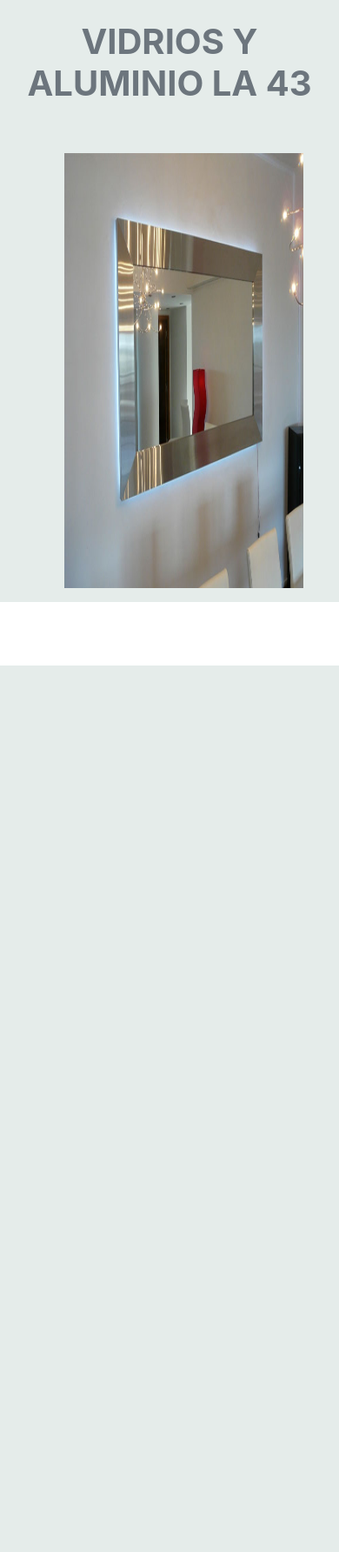
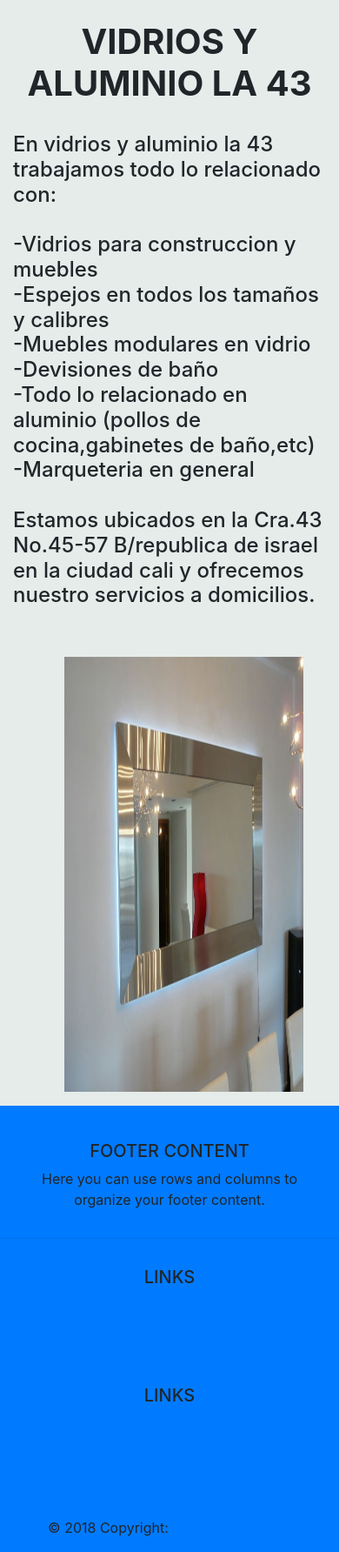
Before and after one commit to jhonatan1153/rocio, a PHP site: page / in a window 390 px wide. Shown: the part 79-1863 px from the top of the page at 87% size. Before the commit the page ends 844 px from the top, so only its background shows below. Run offline with PHP 8.4, Linux system fonts and the light colour scheme; data that the repository does not hold is empty.

Commit message:
Update index.php

```diff
--- a/index.php
+++ b/index.php
@@ -81,7 +81,22 @@
   <div class="row" >
     <div class="col-sm-6">
       <br>
-<H1 class="text-center text-secondary"><strong>VIDRIOS Y ALUMINIO LA 43</strong></H1>
+<H1 class="text-center "><strong>VIDRIOS Y ALUMINIO LA 43</strong></H1>
+<br>
+
+<h4>En vidrios y aluminio la 43 trabajamos todo lo relacionado con:<BR><BR>
+
+-Vidrios para construccion y muebles<BR>
+-Espejos en todos los tamaños y calibres<BR>
+-Muebles modulares en vidrio <BR>
+-Devisiones de baño <BR>
+-Todo lo relacionado en aluminio (pollos de cocina,gabinetes de baño,etc)<BR>
+-Marqueteria en general<BR><BR>
+
+
+Estamos ubicados en la Cra.43 No.45-57 B/republica de israel en la ciudad cali y ofrecemos nuestro servicios a domicilios.
+
+</h4>
 
 
     </div>
@@ -90,7 +105,7 @@
        <div class="col-sm-6">
     <center>
       <BR>
-        <BR>
+      <BR>
 
     <div class="slider">
 			<ul>
@@ -116,7 +131,105 @@
 </div>
 
 
+
+
+
+<!-- Footer -->
+<footer class="page-footer font-small bg-primary pt-4">
+
+  <!-- Footer Links -->
+  <div class="container-fluid text-center text-md-left">
+
+    <!-- Grid row -->
+    <div class="row">
+
+      <!-- Grid column -->
+      <div class="col-md-6 mt-md-0 mt-3">
+
+        <!-- Content -->
+        <h5 class="text-uppercase">Footer Content</h5>
+        <p>Here you can use rows and columns to organize your footer content.</p>
+
+      </div>
+      <!-- Grid column -->
+
+      <hr class="clearfix w-100 d-md-none pb-3">
+
+      <!-- Grid column -->
+      <div class="col-md-3 mb-md-0 mb-3">
+
+        <!-- Links -->
+        <h5 class="text-uppercase">Links</h5>
+
+        <ul class="list-unstyled">
+          <li>
+            <a href="#!">Link 1</a>
+          </li>
+          <li>
+            <a href="#!">Link 2</a>
+          </li>
+          <li>
+            <a href="#!">Link 3</a>
+          </li>
+
+        </ul>
+
+      </div>
+      <!-- Grid column -->
+
+      <!-- Grid column -->
+      <div class="col-md-3 mb-md-0 mb-3">
+
+        <!-- Links -->
+        <h5 class="text-uppercase">Links</h5>
+
+        <ul class="list-unstyled">
+          <li>
+            <a href="#!">Link 1</a>
+          </li>
+          <li>
+            <a href="#!">Link 2</a>
+          </li>
+          <li>
+            <a href="#!">Link 3</a>
+          </li>
+
+        </ul>
+
+      </div>
+      <!-- Grid column -->
+
+    </div>
+    <!-- Grid row -->
+
+  </div>
+  <!-- Footer Links -->
+
+  <!-- Copyright -->
+  <div class="footer-copyright text-center py-3">© 2018 Copyright:
+    <a href="https://mdbootstrap.com/education/bootstrap/"> MDBootstrap.com</a>
+  </div>
+  <!-- Copyright -->
+
+</footer>
+<!-- Footer -->
+
+
+
+
+
 </html>
+
+
+
+
+
+
+
+
+
+
+
 <script type="text/javascript">
 $('#myCollapsible').on('hidden.bs.collapse', function () {
   // do something…
```
